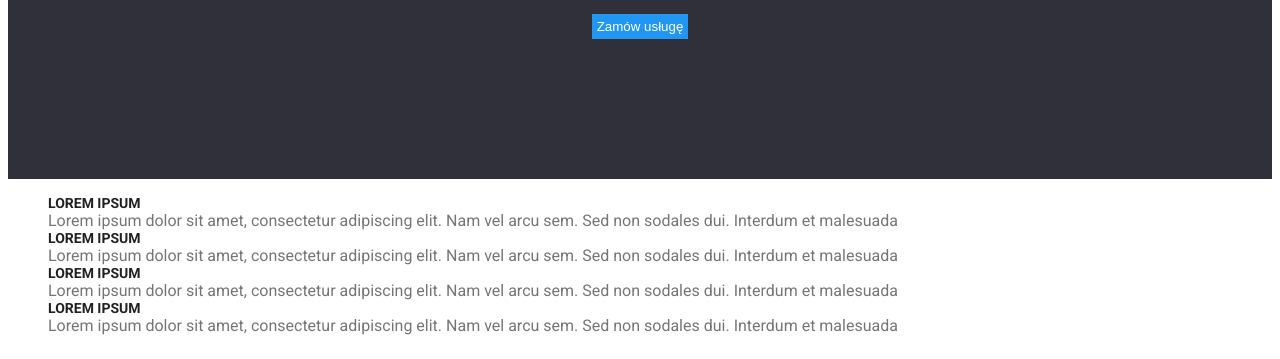
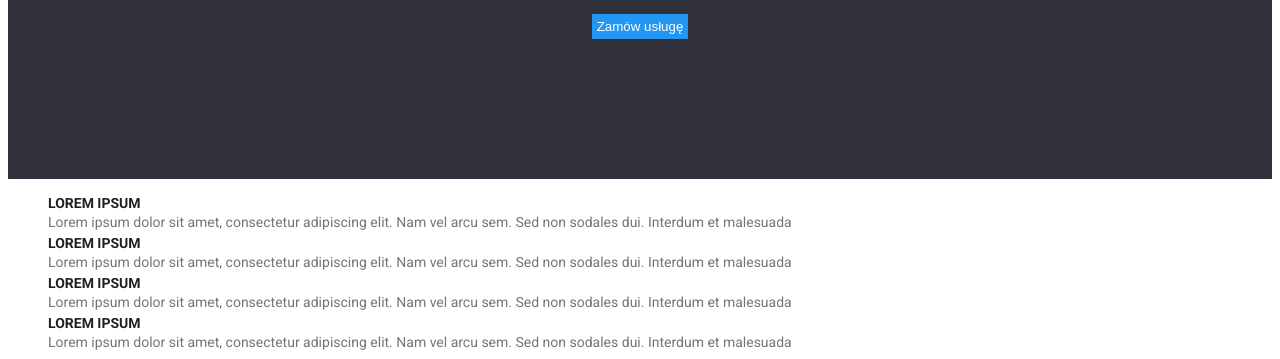
Before and after one commit to Gabriela-Bibel/goit-markup-hw-02, a plain HTML site: page index.html in a window 1280 px wide. Shown: the part 441-800 px from the top of the page. Drawn offline with Linux system fonts and the light colour scheme.

Commit message:
addendum

```diff
--- a/index.html
+++ b/index.html
@@ -43,19 +43,27 @@
         <ul class="list">
           <li>
             <div class="title">LOREM IPSUM</div>
-            <div>Lorem ipsum dolor sit amet, consectetur adipiscing elit. Nam vel arcu sem. Sed non sodales dui. Interdum et malesuada</div>
+            <div class="description">
+              Lorem ipsum dolor sit amet, consectetur adipiscing elit. Nam vel arcu sem. Sed non sodales dui. Interdum et malesuada
+            </div>
           </li>
           <li>
             <div class="title">LOREM IPSUM</div>
-            <div>Lorem ipsum dolor sit amet, consectetur adipiscing elit. Nam vel arcu sem. Sed non sodales dui. Interdum et malesuada</div>
+            <div class="description">
+              Lorem ipsum dolor sit amet, consectetur adipiscing elit. Nam vel arcu sem. Sed non sodales dui. Interdum et malesuada
+            </div>
           </li>
           <li>
             <div class="title">LOREM IPSUM</div>
-            <div>Lorem ipsum dolor sit amet, consectetur adipiscing elit. Nam vel arcu sem. Sed non sodales dui. Interdum et malesuada</div>
+            <div class="description">
+              Lorem ipsum dolor sit amet, consectetur adipiscing elit. Nam vel arcu sem. Sed non sodales dui. Interdum et malesuada
+            </div>
           </li>
           <li>
             <div class="title">LOREM IPSUM</div>
-            <div>Lorem ipsum dolor sit amet, consectetur adipiscing elit. Nam vel arcu sem. Sed non sodales dui. Interdum et malesuada</div>
+            <div class="description">
+              Lorem ipsum dolor sit amet, consectetur adipiscing elit. Nam vel arcu sem. Sed non sodales dui. Interdum et malesuada
+            </div>
           </li>
         </ul>
       </section>
```
Also changed, not shown: portfolio.html (+11 -17 lines).
